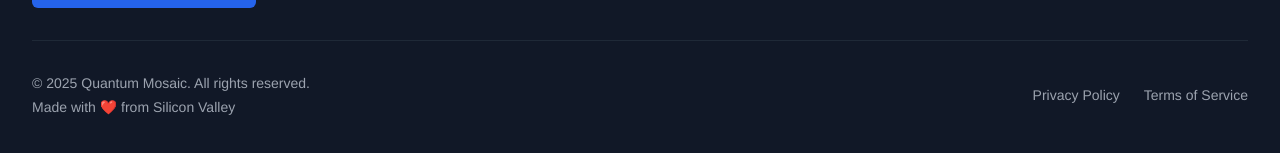
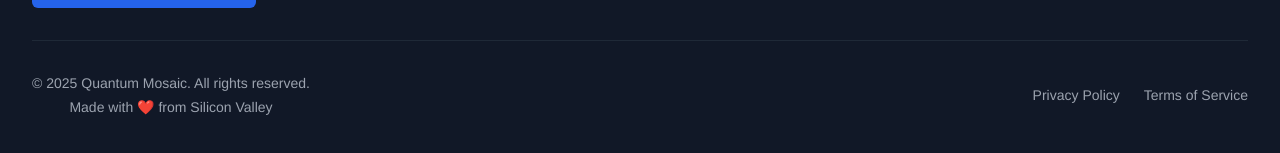
Before and after one commit to HariomDhage/quantum-mosaic-rails, a React (Vite) app: page /about in a window 1280 px wide. Shown: the part 2799-2952 px from the top of the page. Built offline with nearby package versions, Linux system fonts and the light colour scheme.

Commit message:
Fix: Center align footer text
Center-aligned the "Made with ❤️ from Silicon Valley" text in the footer.

```diff
--- a/src/components/Footer.tsx
+++ b/src/components/Footer.tsx
@@ -50,7 +50,7 @@ const Footer = () => {
           </div>
 
           <div className="border-t border-gray-800 mt-8 pt-8 flex flex-col md:flex-row justify-between items-center">
-            <div className="text-gray-400 text-sm space-y-1">
+            <div className="text-gray-400 text-sm space-y-1 text-center">
               <p>© 2025 Quantum Mosaic. All rights reserved.</p>
               <p>Made with ❤️ from Silicon Valley</p>
             </div>
```
